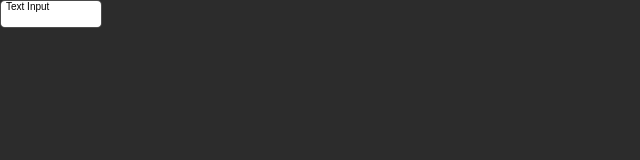
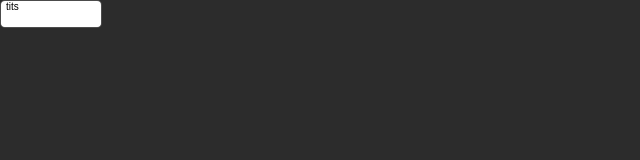
Before and after one commit to CodeSculpt-Webworks/fe-hudodms, a React (Vite) app: page / in a window 1280 px wide. Shown: the top 160 px of the page, without its empty margins (0-640 px from the left). Built offline with nearby package versions, Linux system fonts and the light colour scheme.

Commit message:
component/ui/textinput

```diff
--- a/src/App.tsx
+++ b/src/App.tsx
@@ -5,7 +5,7 @@ function App() {
   return (
     <>
       <div>
-        <TextInput />
+        <TextInput label="tits" />
       </div>
     </>
   );
--- a/src/components/ui/textinput/TextInput.tsx
+++ b/src/components/ui/textinput/TextInput.tsx
@@ -2,12 +2,13 @@ import "./TextInput.css";
 
 type TextInputProps = {
   style?: React.CSSProperties;
+  label: string;
 };
 
-export const TextInput = ({ style }: TextInputProps) => {
+export const TextInput = ({ style, label = "Label" }: TextInputProps) => {
   return (
     <div className="textinput-container" style={style}>
-      <p>Text Input</p>
+      <p>{label}</p>
       <input type="text" />
     </div>
   );
```
